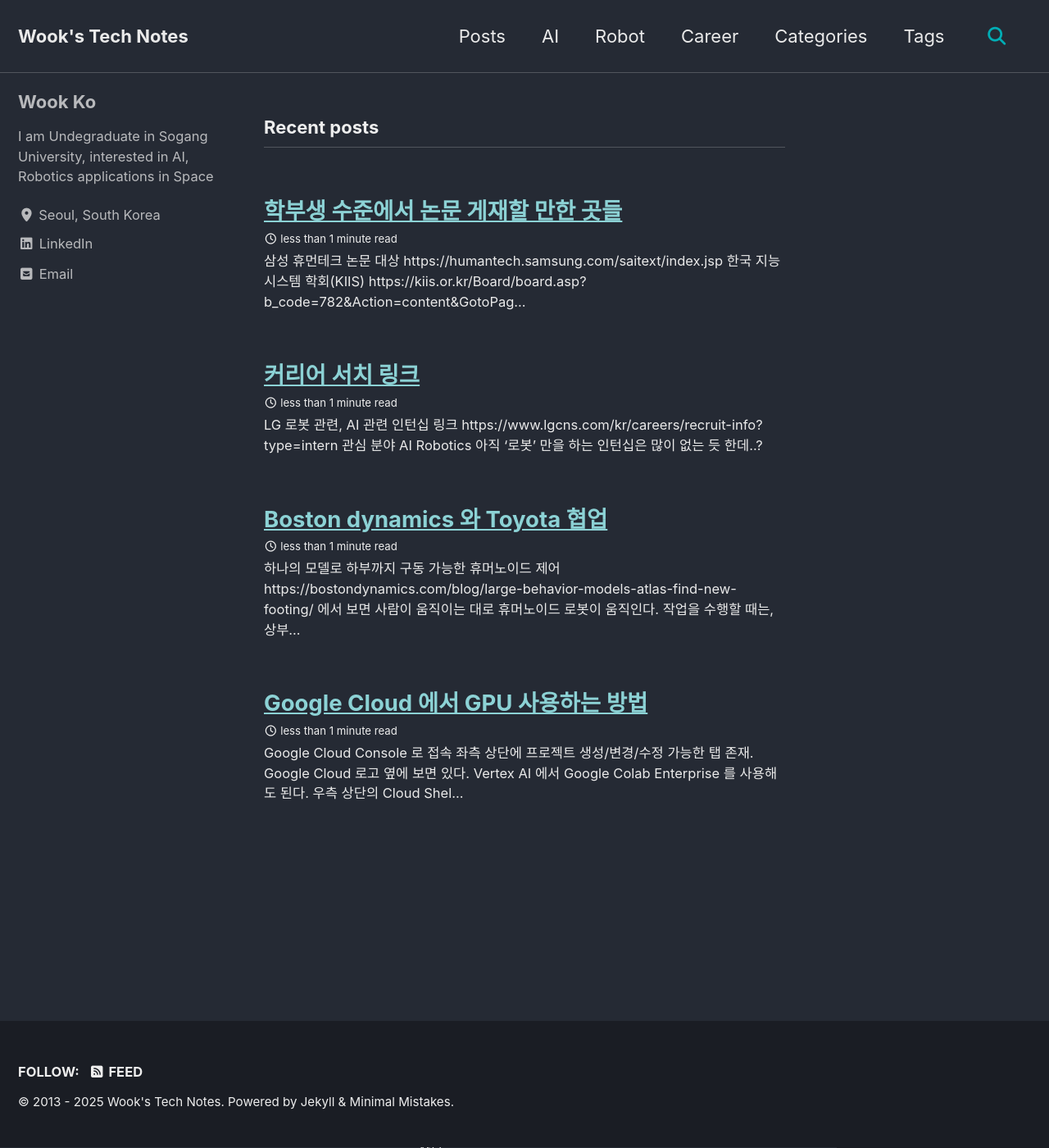
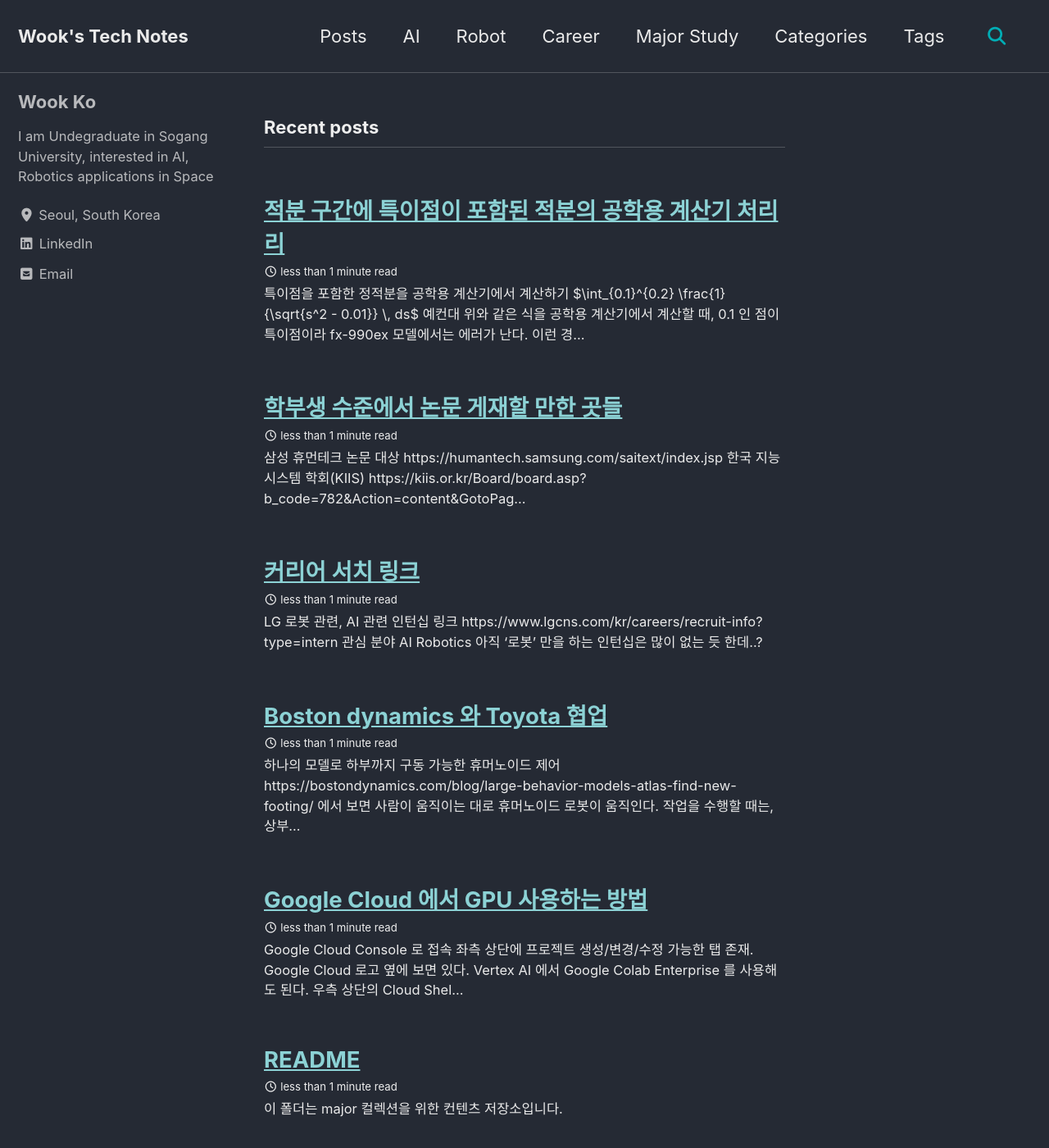
Before and after one commit to kowook137/kowook137.github.io, a Jekyll site: the page built from index.html, in a window 1280 px wide and 1400 px high. Shown: the whole window at 82% size. Built offline with Jekyll 4.4.1, drawn with Linux system fonts in a browser that asks for light colours; cached includes are drawn as plain includes; the list of posts is cut into pages by our own code.

Commit message:
[Add]major study

```diff
--- a/_config.yml
+++ b/_config.yml
@@ -244,6 +244,9 @@ collections:
   career:
     output: true
     permalink: /career/:name/
+  major:
+    output: true
+    permalink: /major/:name/
 
 
 # Pagination with jekyll-paginate
@@ -369,3 +372,13 @@ defaults:
       read_time: true
       share: true
       related: true
+  # _major collection
+  - scope:
+      path: ""
+      type: major
+    values:
+      layout: single
+      author_profile: true
+      read_time: true
+      share: true
+      related: true
--- a/_data/navigation.yml
+++ b/_data/navigation.yml
@@ -8,6 +8,8 @@ main:
     url: /robot/
   - title: "Career"
     url: /career/
+  - title: "Major Study"
+    url: /major/
   - title: "Categories"
     url: /categories/
   - title: "Tags"
--- a/_layouts/home.html
+++ b/_layouts/home.html
@@ -15,7 +15,8 @@ layout: archive
 {% assign ai_entries = site.ai %}
 {% assign robot_entries = site.robot %}
 {% assign career_entries = site.career %}
-{% assign combined_entries = posts | concat: ai_entries | concat: robot_entries | concat: career_entries %}
+{% assign major_entries = site.major %}
+{% assign combined_entries = posts | concat: ai_entries | concat: robot_entries | concat: career_entries | concat: major_entries %}
 
 {% assign entries_layout = page.entries_layout | default: 'list' %}
 <div class="entries-{{ entries_layout }}">
--- /dev/null
+++ b/_major/README.md
@@ -0,0 +1,6 @@
+---
+title: "README"
+date: 2025-01-01
+---
+
+이 폴더는 `major` 컬렉션을 위한 컨텐츠 저장소입니다.
--- /dev/null
+++ b/_major/example.md
@@ -0,0 +1,13 @@
+---
+title: "적분 구간에 특이점이 포함된 적분의 공학용 계산기 처리리"
+date: 2025-09-04
+tags: [major study]
+toc: true
+---
+## 특이점을 포함한 정적분을 공학용 계산기에서 계산하기
+
+$\int_{0.1}^{0.2} \frac{1}{\sqrt{s^2 - 0.01}} \, ds$
+
+예컨대 위와 같은 식을 공학용 계산기에서 계산할 때, 0.1 인 점이 특이점이라 fx-990ex 모델에서는 에러가 난다.
+
+이런 경우에는 0.1 을 0.1000001 이런 식으로 수치근사적으로 계산하면 답이 잘 나온다. 유효숫자만 고려해서 하자.
```
Also changed, not shown: _pages/major.md (added, +7 -0 lines).
